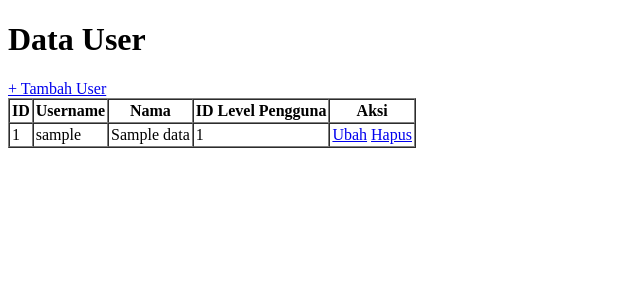
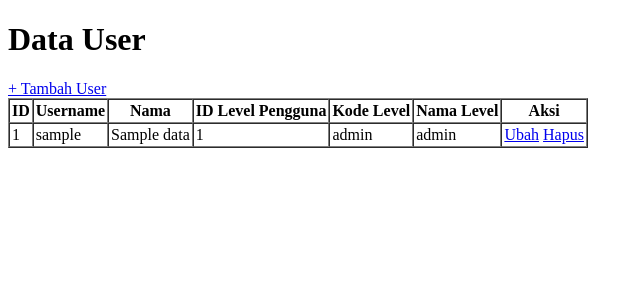
Before and after one commit to m1Febriansyah/PWL_Febriansyah, a Laravel app: template POS_Febri/resources/views/user.blade.php in a window 1280 px wide. Shown: the top 300 px of the page, without its empty margins (0-643 px from the left). Run offline with Laravel 10, Linux system fonts and the light colour scheme; the template is opened without the code that fills it: most values are stand-ins (such as "Sample title", 1, 10 or a date in 2020).

Commit message:
Praktikum2.7_P4

```diff
--- a/POS_Febri/app/Http/Controllers/UserController.php
+++ b/POS_Febri/app/Http/Controllers/UserController.php
@@ -10,7 +10,7 @@ class UserController extends Controller
 {
     public function index()
     {
-        $user = UserModel::all();
+        $user = UserModel::with('level')->get();
         return view('user', ['data' => $user]);
     }
 
--- a/POS_Febri/resources/views/user.blade.php
+++ b/POS_Febri/resources/views/user.blade.php
@@ -13,6 +13,8 @@
                 <th>Username</th>
                 <th>Nama</th>
                 <th>ID Level Pengguna</th>
+                <th>Kode Level</th>
+                <th>Nama Level</th>
                 <th>Aksi</th>
             </tr>
         </thead>
@@ -22,6 +24,8 @@
                 <td>{{ $d->username }}</td>
                 <td>{{ $d->nama }}</td>
                 <td>{{ $d->level_id }}</td>
+                <td>{{ $d->level->level_kode }}</td>
+                <td>{{ $d->level->level_nama }}</td>
                 <td><a href="/user/ubah/{{ $d->user_id }}">Ubah</a>  <a href="/user/hapus/{{ $d->user_id }}">Hapus</a></td>
 
             </tr>
```
Also changed, not shown: POS_Febri/app/Models/LevelModel.php (+7 -0 lines), POS_Febri/app/Models/UserModel.php (+7 -0 lines).
